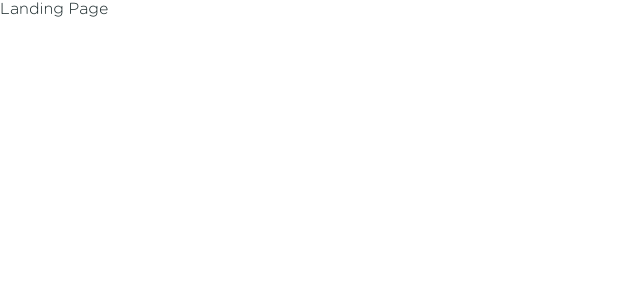
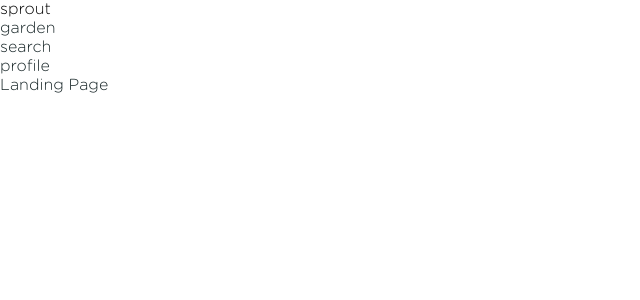
Before and after one commit to ezqsun/sprout, a React (Create React App) app in the folder client/: page / in a window 1280 px wide. Shown: the top 300 px of the page, without its empty margins (0-640 px from the left). Built offline with nearby package versions, Linux system fonts and the light colour scheme; no server answers.

Commit message:
added navbar

```diff
--- a/client/src/components/App.js
+++ b/client/src/components/App.js
@@ -8,6 +8,7 @@ import User from './User'
 import Register from './Register'
 import PlantInfo from './PlantInfo'
 import Search from './Search'
+import Navbar from './Navbar'
 import UserLocationPage from './UserLocationPage'
 
 
@@ -15,6 +16,7 @@ function App(props) {
   let { userId, firstName, lastName, userName, email, userCollections, currentCollectionPlants, userPlants, userPlantsInfo, searchResults, currPlant, currSearchResult } = props.state
   return (
     <div className="App">
+      <Navbar/>
       <Switch>
         <Route exact path="/" component={LandingPage} />
         <Route path="/login" component={LogIn} />
--- /dev/null
+++ b/client/src/components/Navbar.js
@@ -0,0 +1,19 @@
+import React from 'react'
+import { Link } from "react-router-dom";
+
+export default function Navbar() {
+    return (
+        <section className="navbar">
+            <div className="navbar__content">
+                <div className="navbar__content__logo">
+                    <Link to="/">sprout</Link>
+                    </div>
+                <div className="navbar__content__links">
+                    <Link to="/user/garden"><div className="navbar__content__links__link">garden</div></Link>
+                    <Link to="/search"><div className="navbar__content__links__link">search</div></Link>
+                    <Link to="/user"><div className="navbar__content__links__link">profile</div></Link>
+                </div>
+            </div>
+        </section>
+    )
+}
```
